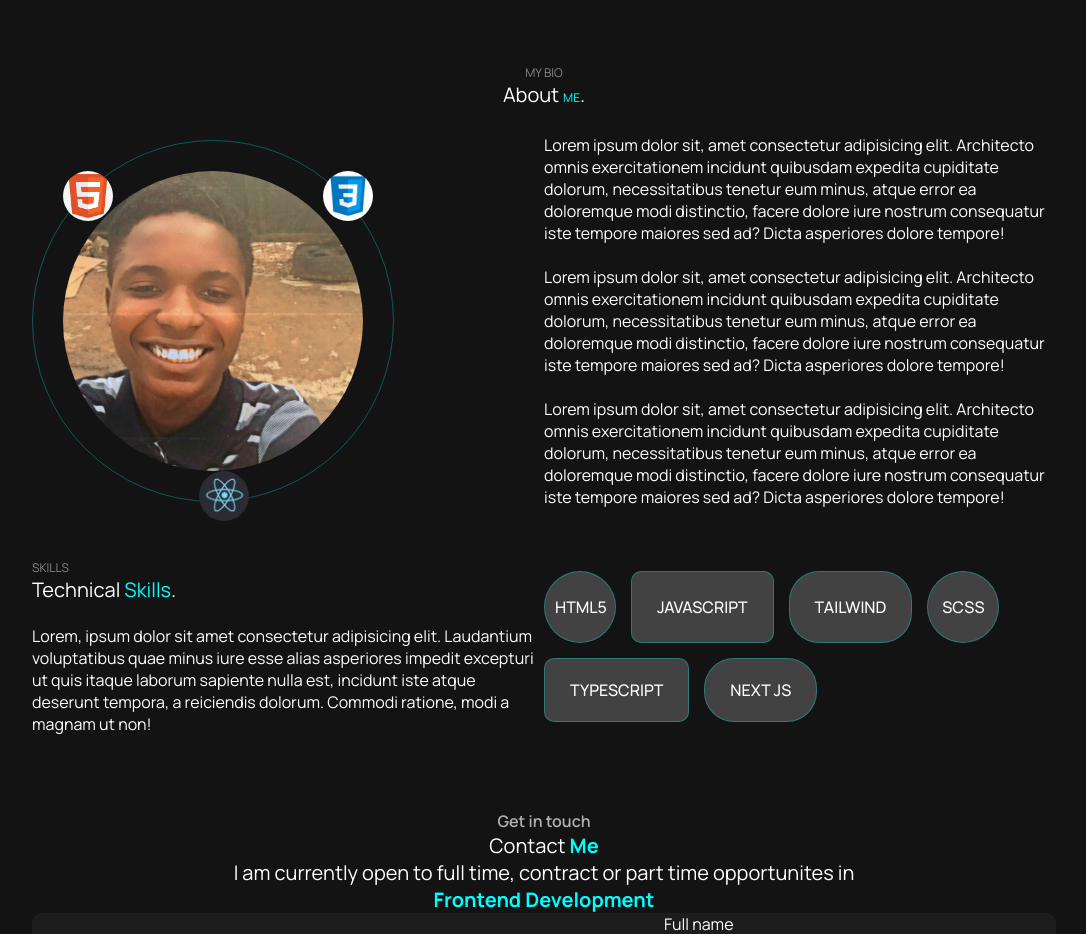
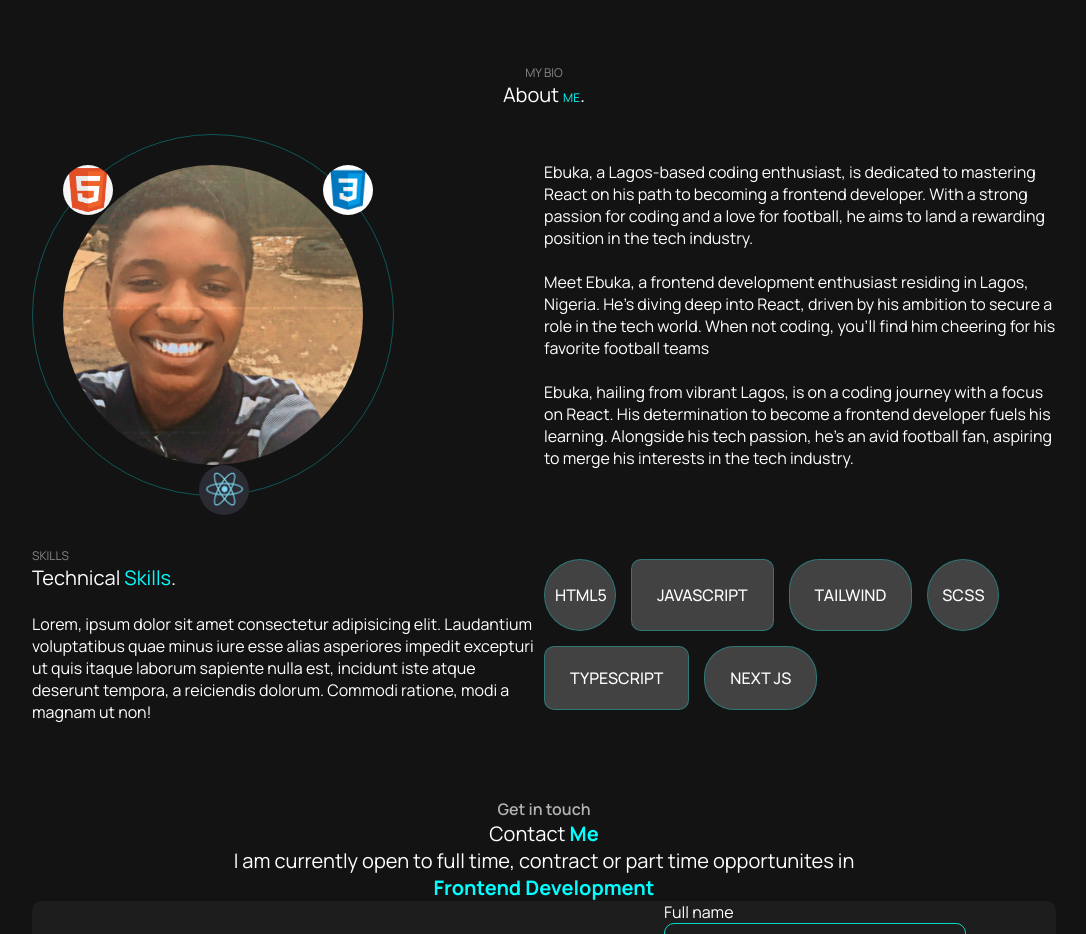
Before and after one commit to Joseph-Ebuka/demo-portfolio, a React (Vite) app: page / in a window 1280 px wide. Shown: the part 1740-2674 px from the top of the page, without its empty margins (96-1182 px from the left). Built offline with nearby package versions, Linux system fonts and the light colour scheme; a web font is replaced by a local one.

Commit message:
second commit 3

```diff
--- a/src/components/About.jsx
+++ b/src/components/About.jsx
@@ -22,29 +22,17 @@ function About() {
         <div className="box2">
           <p>
             {" "}
-            Lorem ipsum dolor sit, amet consectetur adipisicing elit. Architecto
-            omnis exercitationem incidunt quibusdam expedita cupiditate dolorum,
-            necessitatibus tenetur eum minus, atque error ea doloremque modi
-            distinctio, facere dolore iure nostrum consequatur iste tempore
-            maiores sed ad? Dicta asperiores dolore tempore!
+            Ebuka, a Lagos-based coding enthusiast, is dedicated to mastering React on his path to becoming a frontend developer. With a strong passion for coding and a love for football, he aims to land a rewarding position in the tech industry.
           </p>
           <br />
           <p>
             {" "}
-            Lorem ipsum dolor sit, amet consectetur adipisicing elit. Architecto
-            omnis exercitationem incidunt quibusdam expedita cupiditate dolorum,
-            necessitatibus tenetur eum minus, atque error ea doloremque modi
-            distinctio, facere dolore iure nostrum consequatur iste tempore
-            maiores sed ad? Dicta asperiores dolore tempore!
+            Meet Ebuka, a frontend development enthusiast residing in Lagos, Nigeria. He's diving deep into React, driven by his ambition to secure a role in the tech world. When not coding, you'll find him cheering for his favorite football teams
           </p>
           <br />
           <p>
             {" "}
-            Lorem ipsum dolor sit, amet consectetur adipisicing elit. Architecto
-            omnis exercitationem incidunt quibusdam expedita cupiditate dolorum,
-            necessitatibus tenetur eum minus, atque error ea doloremque modi
-            distinctio, facere dolore iure nostrum consequatur iste tempore
-            maiores sed ad? Dicta asperiores dolore tempore!
+            Ebuka, hailing from vibrant Lagos, is on a coding journey with a focus on React. His determination to become a frontend developer fuels his learning. Alongside his tech passion, he's an avid football fan, aspiring to merge his interests in the tech industry.
           </p>
         </div>
       </div>
```
